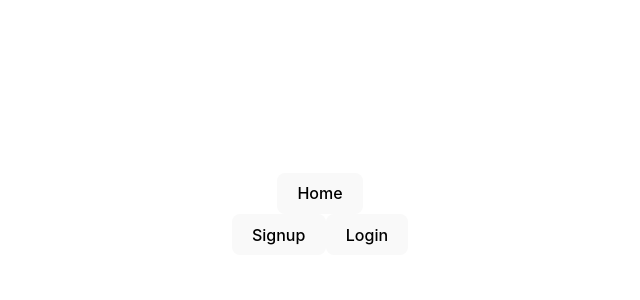
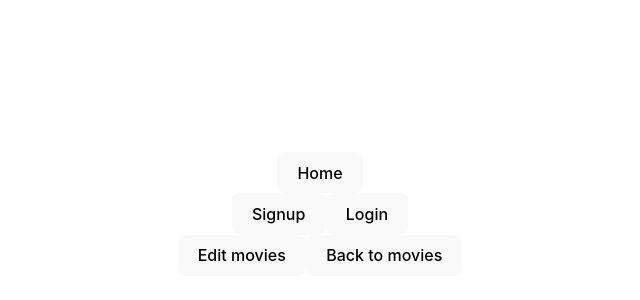
Before and after one commit to NunoDurao/WatchVerse---Frontend, a React (Vite) app: page /movies/1 in a window 1280 px wide. Before the commit this address had no page. Shown: the part 186-486 px from the top of the page, without its empty margins (320-960 px from the left). Built offline with nearby package versions, Linux system fonts and the light colour scheme; no server answers.

Commit message:
movie details

```diff
--- a/src/App.jsx
+++ b/src/App.jsx
@@ -5,17 +5,18 @@ import SignUpPage from "./Pages/SignupPage";
 import HomePage from "./Pages/HomePage";
 import Navbar from "./Components/Navbar";
 import MoviesListPage from "./Pages/MovieList";
-
+import MoviesDetailsPage from "./Pages/MovieDetails";
 
 function App() {
   return (
     <div className="App">
-    <Navbar/>
+      <Navbar />
       <Routes>
-      <Route path="/" element={<HomePage/>}/>
-      <Route path="/movies" element={<MoviesListPage/>}/>
-        <Route path="/login" element={<LoginPage />}/>;
-        <Route path="/signup" element={<SignUpPage/>}/>
+        <Route path="/" element={<HomePage />} />
+        <Route path="/movies" element={<MoviesListPage />} />
+        <Route path="/movies/:movieId" element={<MoviesDetailsPage />} />
+        <Route path="/login" element={<LoginPage />} />;
+        <Route path="/signup" element={<SignUpPage />} />
       </Routes>
     </div>
   );
--- a/src/Components/Navbar.jsx
+++ b/src/Components/Navbar.jsx
@@ -1,11 +1,9 @@
-import {Link} from 'react-router-dom';
-import {useContext} from 'react';
-import { AuthContext } from '../Context/auth.context';
+import { Link } from "react-router-dom";
+import { useContext } from "react";
+import { AuthContext } from "../Context/auth.context";
 
 function Navbar() {
-  const {isLoggedIn, user, logOutUser} =
-  useContext(AuthContext);
-
+  const { isLoggedIn, user, logOutUser } = useContext(AuthContext);
 
   return (
     <nav>
@@ -14,24 +12,26 @@ function Navbar() {
           <button>Home</button>
         </Link>
       </div>
-    {isLoggedIn? (
+      {isLoggedIn ? (
         <div>
           <Link to="/movies">
-          <button>Projects</button>
+            <button>Movies</button>
           </Link>
           <button onClick={logOutUser}>Logout</button>
           <p>{user && user.name}</p>
         </div>
-    ):
-    (
+      ) : (
         <div>
-        <Link to="/signup"><button>Signup</button></Link>
-        <Link to="/login"><button>Login</button></Link>
+          <Link to="/signup">
+            <button>Signup</button>
+          </Link>
+          <Link to="/login">
+            <button>Login</button>
+          </Link>
         </div>
-    )
-  }
+      )}
     </nav>
-  )
+  );
 }
 
 export default Navbar;
--- /dev/null
+++ b/src/Pages/MovieDetails.jsx
@@ -0,0 +1,56 @@
+import { useState, useEffect } from "react";
+import axios from "axios";
+import { Link, useParams } from "react-router-dom";
+import moviesService from "../Services/movies.service";
+
+function MoviesDetailsPage() {
+  // write state. By default it'll be null because we don't have
+  // the movies
+  const [movie, setMovies] = useState(null);
+
+  // grab the moviesId from route params
+  const { movieId } = useParams();
+
+  // function to call axios to do a GET request
+  // to find a movies by the Id.
+  const getMovie = () => {
+    moviesService
+      .getMovie(movieId)
+      .then((response) => {
+        const oneMovie = response.data;
+        console.log("one movie info", oneMovie);
+        setMovies(oneMovie);
+      })
+      .catch((error) => console.log(error));
+  };
+
+  // Side-effect after initial render of the component.
+  // The empty array must be as a parameter to tell to React that
+  // it'll happen after it renders the component
+
+  useEffect(() => {
+    getMovie();
+  }, []);
+
+  return (
+    <div className="movie-details">
+      {movie && (
+        <div>
+          <h1>{movie.title}</h1>
+          <p>{movie.year}</p>
+          <img src={movie.image} />
+        </div>
+      )}
+
+      <Link to={`/movies/edit/${movieId}`}>
+        <button>Edit movies</button>
+      </Link>
+
+      <Link to="/movies">
+        <button>Back to movies</button>
+      </Link>
+    </div>
+  );
+}
+
+export default MoviesDetailsPage;
--- a/src/Pages/MovieList.jsx
+++ b/src/Pages/MovieList.jsx
@@ -1,45 +1,43 @@
-
-import {useState, useEffect} from 'react';
-import axios from 'axios';
-import {Link} from 'react-router-dom';
+import { useState, useEffect } from "react";
+import axios from "axios";
+import { Link } from "react-router-dom";
 
 /*import AddMovie from '../Addmovie';*/
 
 // Pass the API_URL
 
-const API_URL = "http://localhost:5005/";
+const API_URL = "http://localhost:5005";
 
-
-function MoviesListPage(){
+function MoviesListPage() {
   const [movies, setMovies] = useState([]);
 
   // function that gets movies via axios
   const getAllMovies = () => {
-        axios.get(`${API_URL}/api/movies`)
-        .then((response)=> setMovies(response.data))
-        .catch((error)=>console.log(error));
+    axios
+      .get(`${API_URL}/api/movies`)
+      .then((response) => setMovies(response.data))
+      .catch((error) => console.log(error));
   };
   // setting a side-effect after initial rendering of component that is
   // calling getAllmovies function
-    useEffect(()=>{
+  useEffect(() => {
     getAllMovies();
   }, []);
-
-    return(
+  console.log("frontend call", movies);
+  return (
     <div className="movie-list-page">
       {/* <AddMovie refreshMovies={getAllMovies} />*/}
-        {movies.map((movie)=>{
-            return(
+      {movies.map((movie) => {
+        return (
           <div className="movie-card card" key={movie._id}>
             <Link to={`/movies/${movie._id}`}>
               <h3>{movie.title}</h3>
             </Link>
           </div>
-            )
+        );
       })}
     </div>
-    )
-
+  );
 }
 
 export default MoviesListPage;
--- a/src/Services/movies.service.jsx
+++ b/src/Services/movies.service.jsx
@@ -1,17 +1,17 @@
-import axios from 'axios';
+import axios from "axios";
 
 /* Axios Service that deals with Project Requests */
 
 class MoviesService {
   constructor() {
     this.api = axios.create({
-      baseURL: import.meta.env.VITE_APP_SERVER_URL || 'http://localhost:5005'
+      baseURL: import.meta.env.VITE_APP_SERVER_URL || "http://localhost:5005",
     });
 
     // Automatically set JWT token in the headers for every request
-    this.api.interceptors.request.use(config => {
+    this.api.interceptors.request.use((config) => {
       // Retrieve the JWT token from the local storage
-      const storedToken = localStorage.getItem('authToken');
+      const storedToken = localStorage.getItem("authToken");
 
       if (storedToken) {
         config.headers = { Authorization: `Bearer ${storedToken}` };
@@ -22,27 +22,27 @@ class MoviesService {
   }
 
   // POST /api/movies
-  createProject = requestBody => {
-    return this.api.post('/api/movies', requestBody);
+  createMovie = (requestBody) => {
+    return this.api.post("/api/movies", requestBody);
   };
 
   // GET /api/movies
   getAllmovies = () => {
-    return this.api.get('/api/movies');
+    return this.api.get("/api/movies");
   };
 
   // GET /api/movies/:id
-  getProject = id => {
+  getMovie = (id) => {
     return this.api.get(`/api/movies/${id}`);
   };
 
   // PUT /api/movies/:id
-  updateProject = (id, requestBody) => {
+  updateMovie = (id, requestBody) => {
     return this.api.put(`/api/movies/${id}`, requestBody);
   };
 
   // DELETE /api/movies/:id
-  deleteProject = id => {
+  deleteMovie = (id) => {
     return this.api.delete(`/api/movies/${id}`);
   };
 }
```
Also changed, not shown: 1 other file (tests, documents, lock files or other folders). Lines whose indentation alone changed are shown as unchanged.
